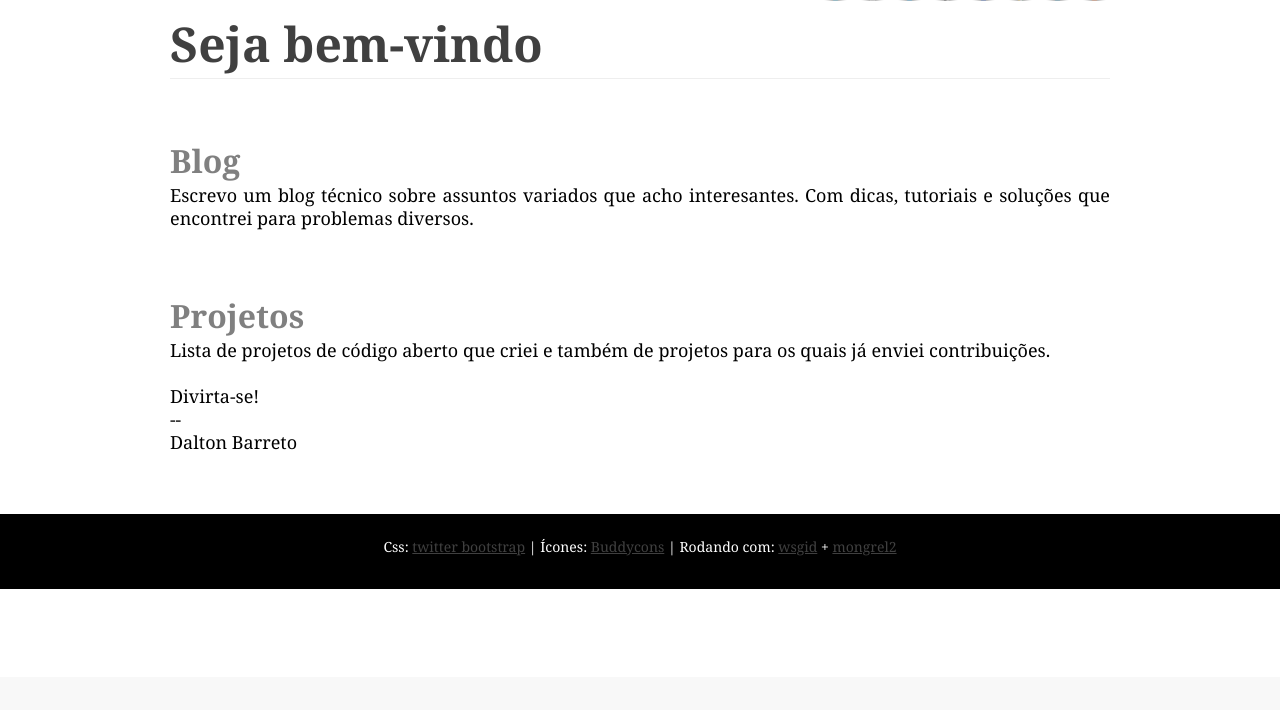
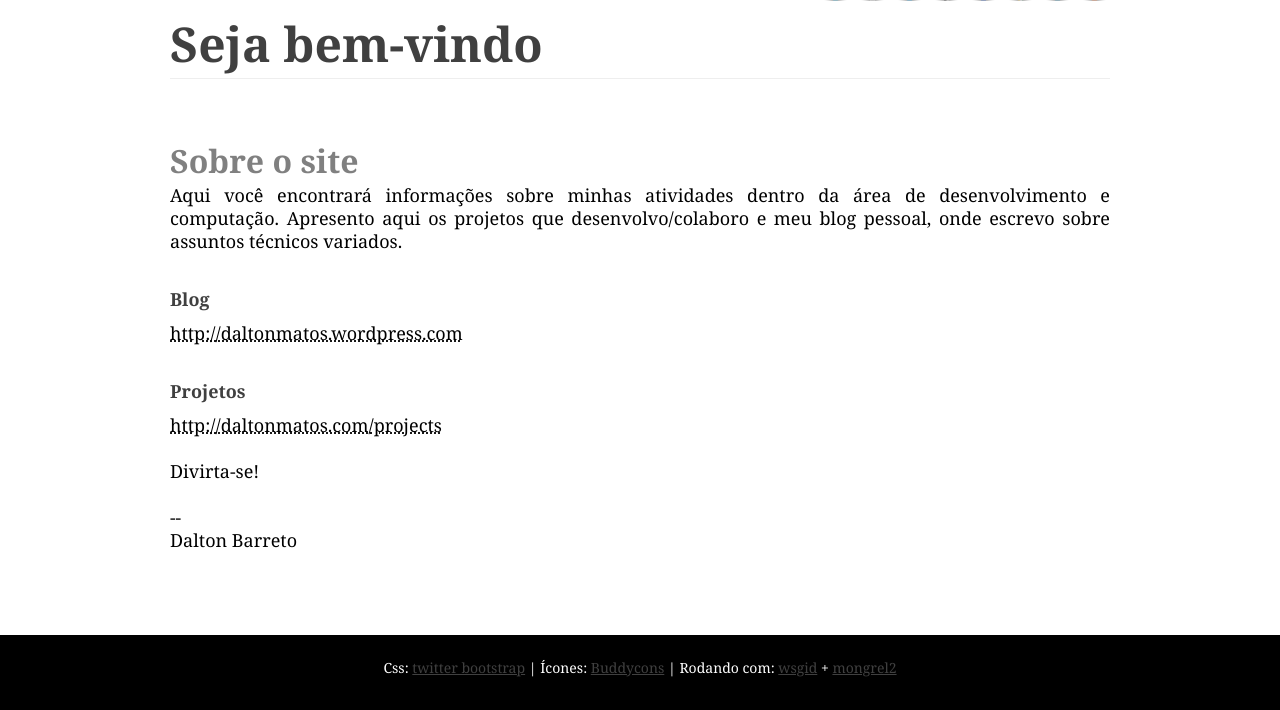
Before and after one commit to daltonmatos/daltonmatos.com, a Python web app: template daltonmatosdotcom/mainsite/templates/index.html in a window 1280 px wide. Shown: the part 123-833 px from the top of the page. Before the commit the page ends 712 px from the top, so only its background shows below. Run offline with Jinja, Linux system fonts and the light colour scheme; the template is opened without the code that fills it, so the values that code supplies are empty; some libraries are stand-ins or nearby versions.

Commit message:
Escrita da home

```diff
--- a/daltonmatosdotcom/mainsite/templates/contact.html
+++ b/daltonmatosdotcom/mainsite/templates/contact.html
@@ -14,6 +14,7 @@ Se você tiver qualquer coisa que queira falar comgio, seja uma dúvida sobre al
 
 
 <h2> Endereços de contato </h2>
+<hr/>
 
 <ul>
   <li> E-mail/Gtalk: <span style="color: #000;">daltonmatos@gmail.com</span> </li>
--- a/daltonmatosdotcom/mainsite/templates/index.html
+++ b/daltonmatosdotcom/mainsite/templates/index.html
@@ -8,24 +8,28 @@
 <hr/>
 
 
-<h2>Blog</h2>
+<h2>Sobre o site</h2>
 
 <p>
-Escrevo um blog técnico sobre assuntos variados que acho interesantes.
-Com dicas, tutoriais e soluções que encontrei para problemas diversos.
+Aqui você encontrará informações sobre minhas atividades dentro da área de desenvolvimento e computação. Apresento aqui os projetos que desenvolvo/colaboro e meu blog pessoal, onde escrevo sobre assuntos técnicos variados.
 </p>
 
-<h2>Projetos</h2>
+<h3> Blog </h3>
+
+<p> <a href="http://daltonmatos.wordpress.com" target="_blog">http://daltonmatos.wordpress.com</a> </p>
+
+<h3> Projetos </h3>
+
+<p> <a href="http://daltonmatos.com/projects">http://daltonmatos.com/projects</a> </p>
 
 <p>
-Lista de projetos de código aberto que criei e também de projetos para os quais já enviei contribuições.
+Divirta-se!
+</p>
 
-</p>
-Divirta-se!
-
-<br/>
+<p>
 --<br/>
 Dalton Barreto
+</p>
 
 
 {%endblock%}
--- a/daltonmatosdotcom/projects/templates/index.html
+++ b/daltonmatosdotcom/projects/templates/index.html
@@ -103,7 +103,7 @@ Descobri esse projeto quando ele ainda tinha apenas alguns meses de vida, comece
   <li> Repositório oficial: <a href="https://github.com/zedshaw/mongrel2" target="_mongrel2">https://github.com/zedshaw/mongrel2</a> </li>
 </ul>
 
-<h2 id="pyroutes"> pyroutes <span class="small"><a href="http://pyroutes.com" target="_pyroutes">pyroutes.com</a></span> </h2>
+<h2 id="pyroutes"> pyroutes <span class="small"><a href="http://pyroutes.com" target="_pyroutes">http://pyroutes.com</a></span> </h2>
 
 <p>
 pyroutes é um mini framework web para python. Descobri esse projeto quando comecei meus estudos sobre python, no início de 2011. Assim que descobri esse projeto, comecei a estudaar seu código-fonte e logo já estava enviando <em>patches</em> com contribuições. Hoje também possuo <a href="https://github.com/pyroutes" target="_pyroutes">permissões de commit no repositório oficial</a>. Essa é a <a href="https://github.com/pyroutes/pyroutes/commits/master?author=daltonmatos" target="_pyr">lista de contribuições </a> que enviei até o momento.
```
